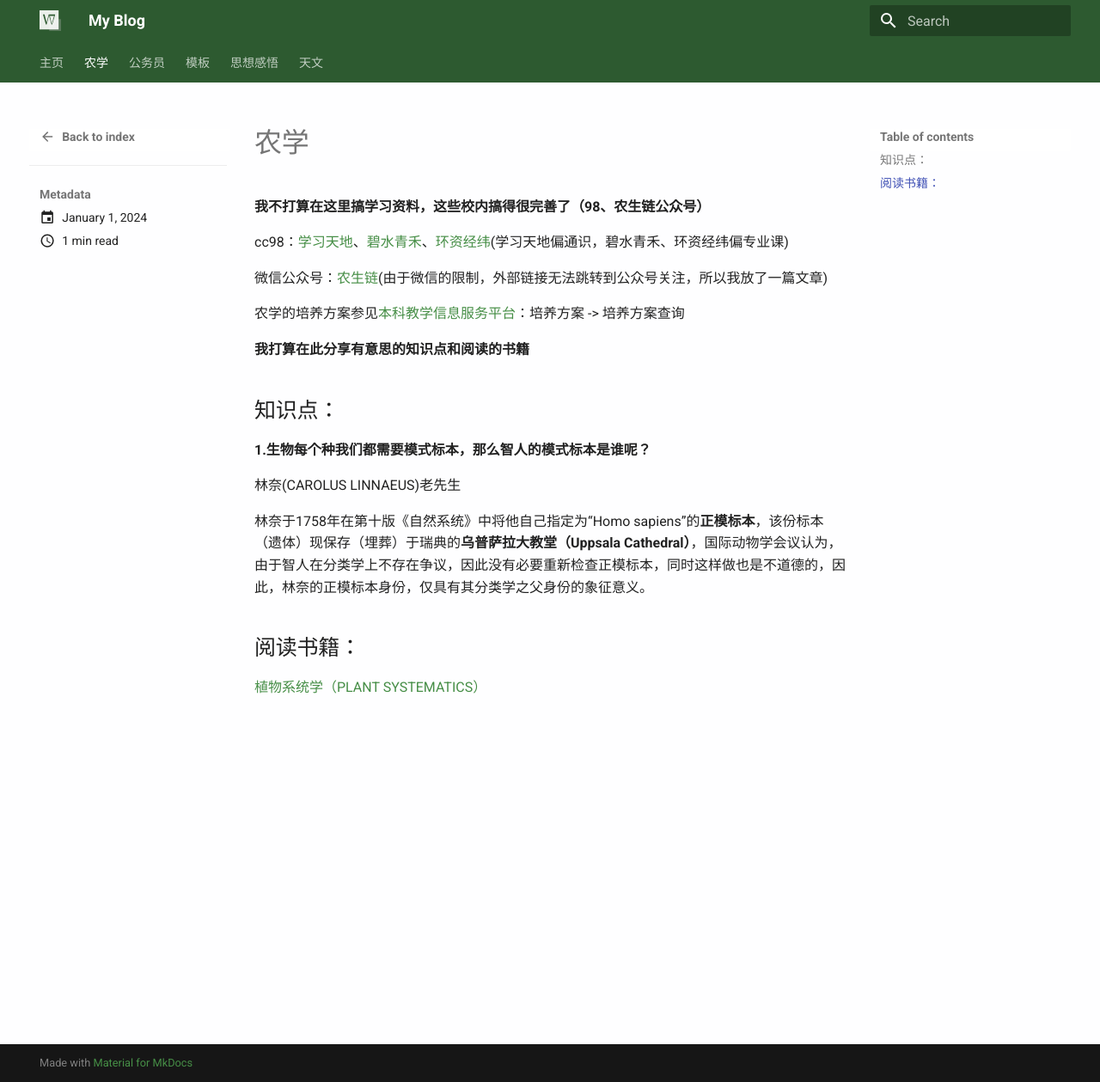
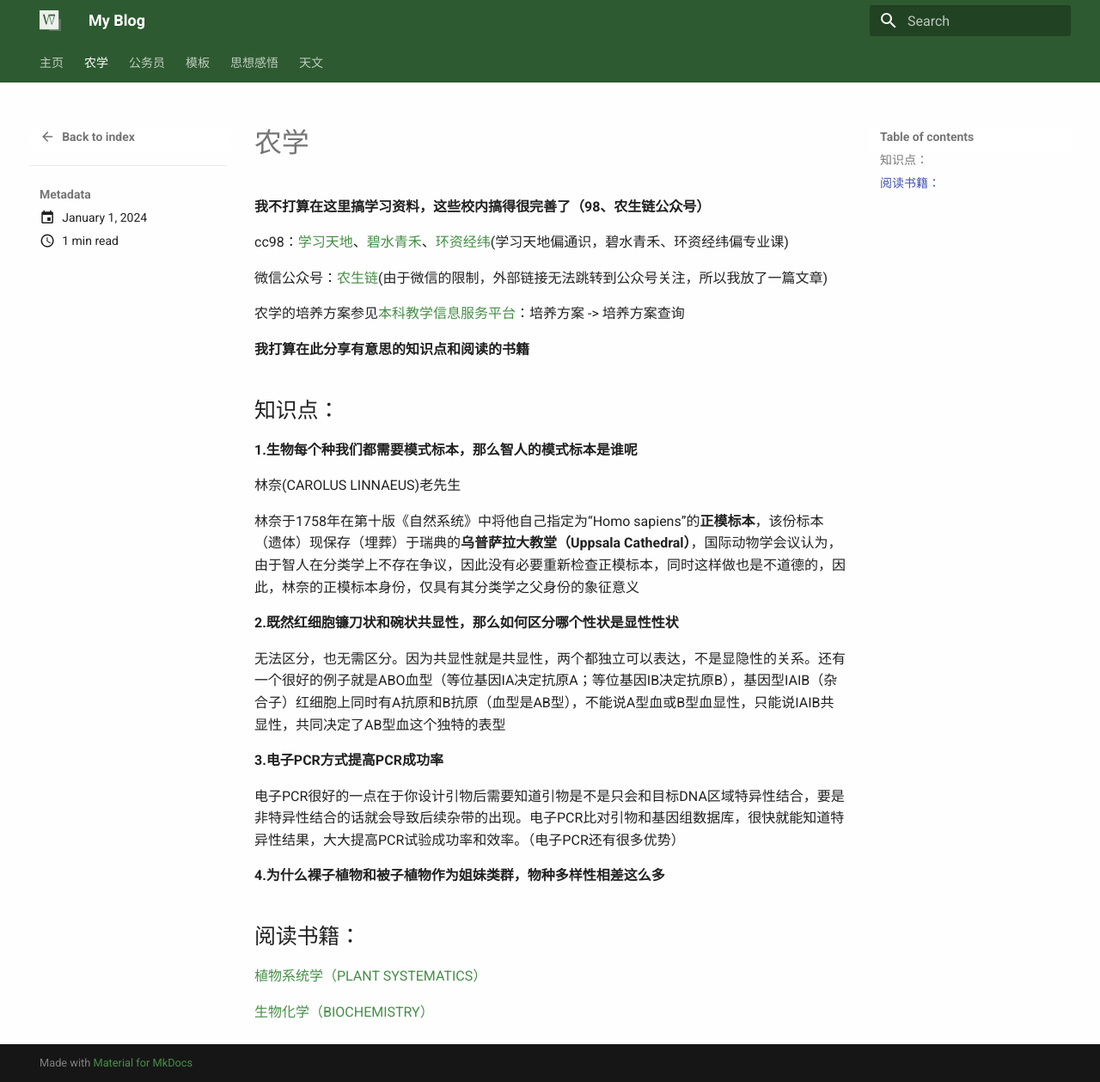
Before and after one commit to Woodson-04/my_blog, an MkDocs documentation site: the page built from docs/posts/农学/index.md, in a window 1280 px wide and 1259 px high. Shown: the whole window at 86% size. Built offline with MkDocs 1.6.1 and Material for MkDocs 9.7.7, drawn with Linux system fonts in a browser that asks for light colours.

Commit message:
更新内容

```diff
--- a/docs/posts/农学/index.md
+++ b/docs/posts/农学/index.md
@@ -14,12 +14,25 @@ cc98：[学习天地](https://www.cc98.org/board/68)、[碧水青禾](https://ww
 
 ## 知识点：
 
-**1.生物每个种我们都需要模式标本，那么智人的模式标本是谁呢？**
+**1.生物每个种我们都需要模式标本，那么智人的模式标本是谁呢**
 
 林奈(CAROLUS LINNAEUS)老先生
 
-林奈于1758年在第十版《自然系统》中将他自己指定为“Homo sapiens”的**正模标本**，该份标本（遗体）现保存（埋葬）于瑞典的**乌普萨拉大教堂（Uppsala Cathedral）**，国际动物学会议认为，由于智人在分类学上不存在争议，因此没有必要重新检查正模标本，同时这样做也是不道德的，因此，林奈的正模标本身份，仅具有其分类学之父身份的象征意义。
+林奈于1758年在第十版《自然系统》中将他自己指定为“Homo sapiens”的**正模标本**，该份标本（遗体）现保存（埋葬）于瑞典的**乌普萨拉大教堂（Uppsala Cathedral）**，国际动物学会议认为，由于智人在分类学上不存在争议，因此没有必要重新检查正模标本，同时这样做也是不道德的，因此，林奈的正模标本身份，仅具有其分类学之父身份的象征意义
+
+**2.既然红细胞镰刀状和碗状共显性，那么如何区分哪个性状是显性性状**
+
+无法区分，也无需区分。因为共显性就是共显性，两个都独立可以表达，不是显隐性的关系。还有一个很好的例子就是ABO血型（等位基因IA决定抗原A；等位基因IB决定抗原B），基因型IAIB（杂合子）红细胞上同时有A抗原和B抗原（血型是AB型），不能说A型血或B型血显性，只能说IAIB共显性，共同决定了AB型血这个独特的表型
+
+**3.电子PCR方式提高PCR成功率**
+
+电子PCR很好的一点在于你设计引物后需要知道引物是不是只会和目标DNA区域特异性结合，要是非特异性结合的话就会导致后续杂带的出现。电子PCR比对引物和基因组数据库，很快就能知道特异性结果，大大提高PCR试验成功率和效率。（电子PCR还有很多优势）
+
+**4.为什么裸子植物和被子植物作为姐妹类群，物种多样性相差这么多**
+
 
 ## 阅读书籍：
 
 [植物系统学（PLANT SYSTEMATICS）](plant_systematics.md)
+
+[生物化学（BIOCHEMISTRY）](biochemistry.md)
```
Also changed, not shown: docs/posts/农学/biochemistry.md (added, +7 -0 lines), docs/posts/农学/plant_systematics.md (+1 -1 lines), docs/posts/天文/index.md (+24 -1 lines), docs/posts/思想感悟/index.md (+1 -1 lines).
